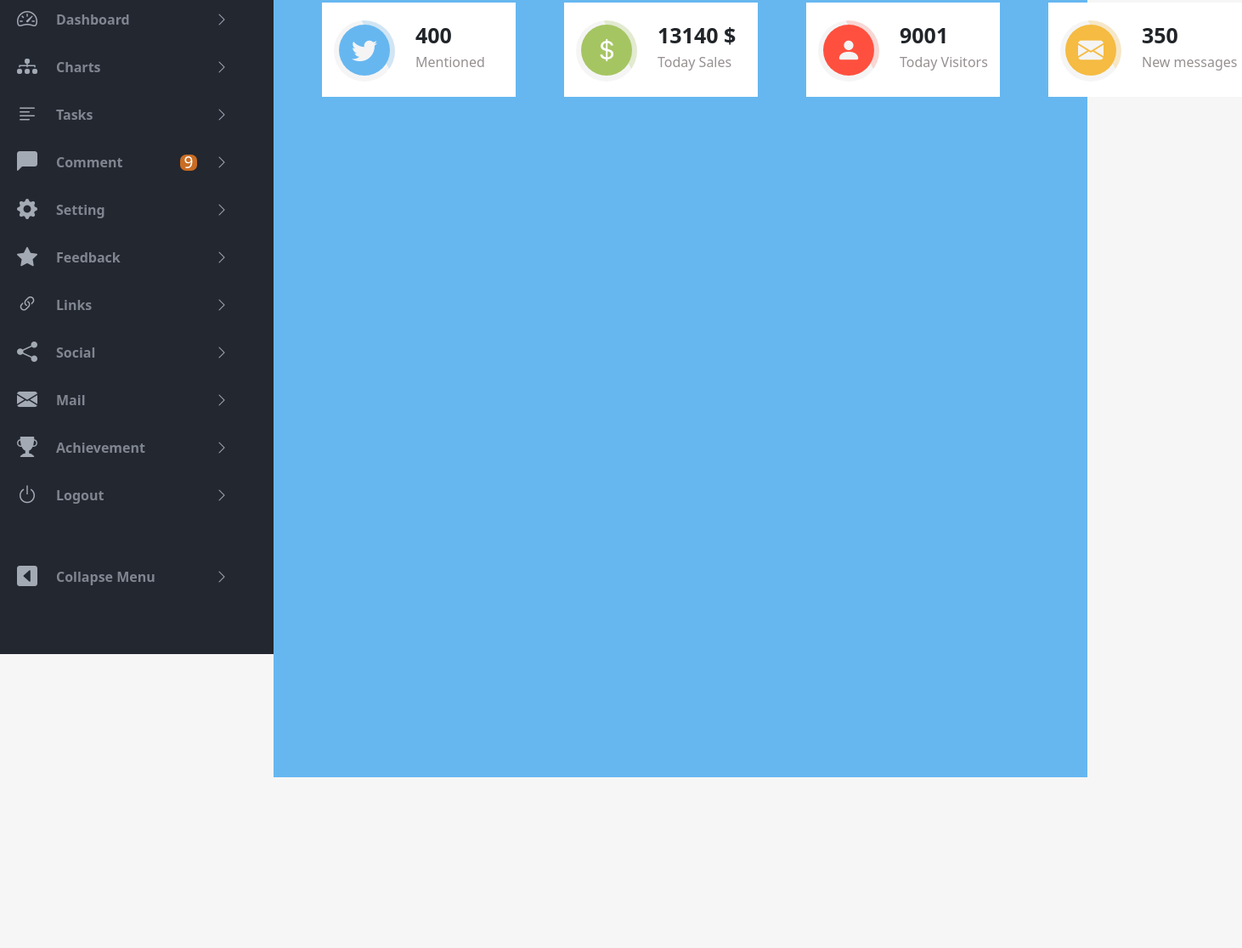
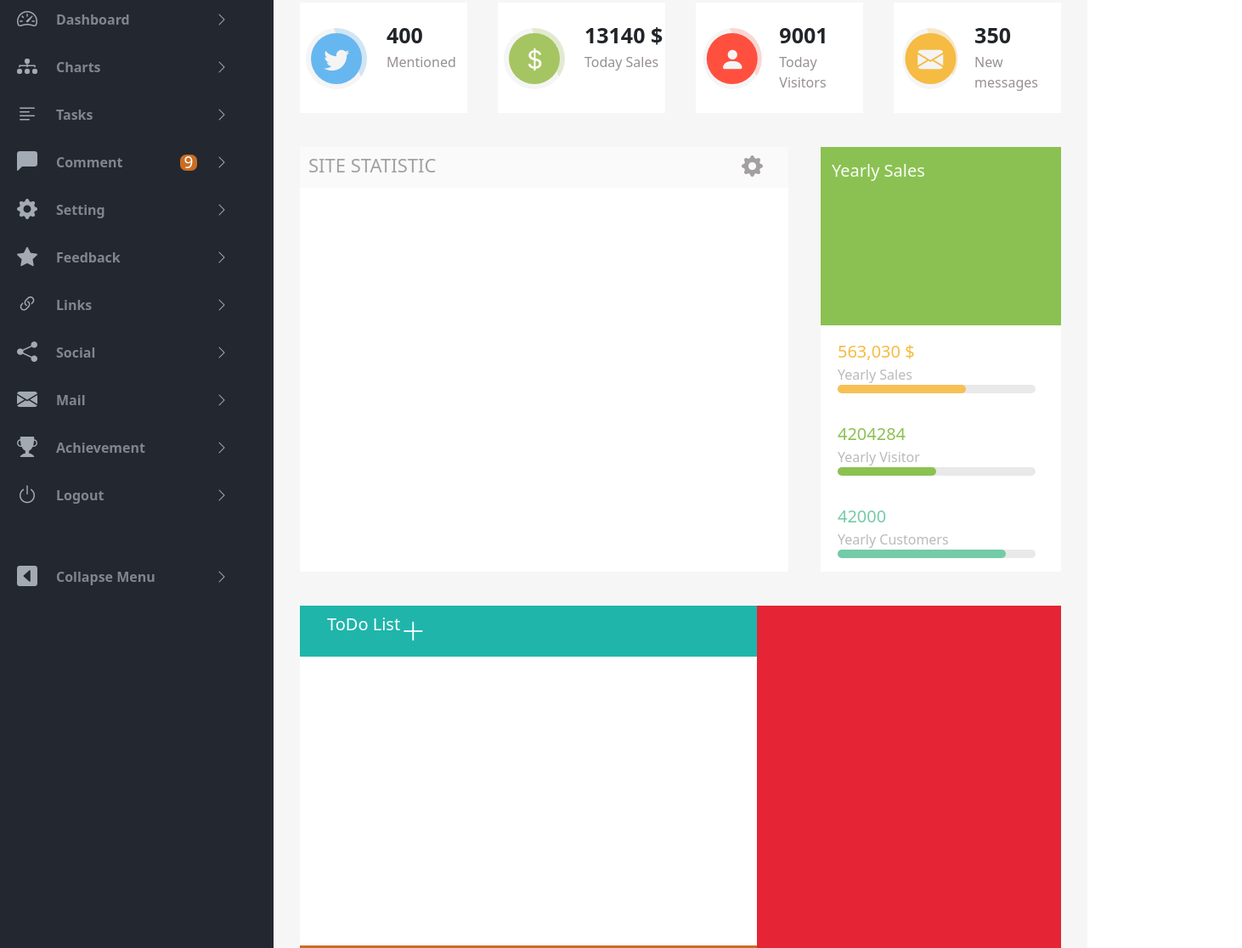
Before and after one commit to DmytroPempus/pm_21_23, a website: page index.html in a window 1280 px wide. Shown: the part 85-1201 px from the top of the page at 85% size, 1462 px wide, since content can reach past the window. Before the commit the page ends 1000 px from the top, so only its background shows below. Drawn offline with nearby package versions, Linux system fonts and the light colour scheme; files that its build step writes are made by us from their sources.

Commit message:
Add files via upload

```diff
--- a/index.html
+++ b/index.html
@@ -77,9 +77,9 @@
             <i class="bi bi-chevron-right"></i>
         </div>
         <div class="menu-item">
-            <i class="bi bi-gear-fill"></i>
+            <i class="bi bi-gear-fill" id="setting-menu"></i>
             <a class="menu-name" href="#">Setting</a>
-            <i class="bi bi-chevron-right"></i>
+            <i class="bi bi-chevron-right" ></i>
         </div>
         <div class="menu-item">
             <i class="bi bi-star-fill"></i>
@@ -118,12 +118,15 @@
         </div>
     </div>
 
+
+
 <main>
     <div class="main-container ">
         <div class="top-boxes">
             <div class="twitter-box">
-                <span class="circle-twitter"></span>
-                <span class="twitter-bird"><i class="bi bi-twitter"></i></span>
+                <div class="circle-twitter">
+                    <span class="twitter-top-box"><i class="bi bi-twitter"></i></span>
+                </div>
                 <div class="twitter-text">
                     <p class="twitter-number">400</p>
                     <p class="twitter-description">Mentioned</p>
@@ -131,8 +134,9 @@
             </div>
 
             <div class="sales-box">
-                <span class="circle-sales"></span>
-                <span class="dollar-top-box"><i class="bi bi-currency-dollar"></i></span>
+                <div class="circle-sales">
+                    <span class="dollar-top-box"><i class="bi bi-currency-dollar"></i></span>
+                </div>
                 <div class="sales-text">
                     <p class="sales-number">13140 $</p>
                     <p class="sales-description">Today Sales</p>
@@ -140,8 +144,9 @@
             </div>
 
             <div class="visitors-box">
-                <span class="circle-visitors"></span>
-                <span class="person-top-box"><i class="bi bi-person-fill"></i></span>
+                <div class="circle-visitors">
+                    <span class="person-top-box"><i class="bi bi-person-fill"></i></span>
+                </div>
                 <div class="visitors-text">
                     <p class="visitors-number">9001</p>
                     <p class="visitors-description">Today Visitors</p>
@@ -149,11 +154,70 @@
             </div>
 
             <div class="message-box">
-                <span class="circle-message"></span>
-                <span class="message-top-box"><i class="bi bi-envelope-fill" id="env-top-box"></i></span>
+                <div class="circle-message">
+                    <span class="message-top-box"><i class="bi bi-envelope-fill" id="env-top-box"></i></span>
+                </div>
                 <div class="message-text">
                     <p class="message-number">350</p>
                     <p class="message-description">New messages</p>
+                </div>
+            </div>
+        </div>
+
+
+        <div class="middle-top-boxes">
+            <div class="site-statistic">
+                <div class="site-statistic-header">
+                    <p>SITE STATISTIC</p>
+                    <div class="setting-site-statistic">
+                        <i class="bi bi-gear-fill" id="setting-site-statistic"></i>
+                    </div>
+
+                </div>
+
+                <div class="site-statistic-graph">
+
+                </div>
+            </div>
+
+            <div class="yearly-statistic">
+                <div class="sales-graph">
+                    <p>Yearly Sales</p>
+                </div>
+                <div class="yearly-numbers">
+                    <div class="yearly-sales">
+                        <p class="yearly-sales-number">563,030 $</p>
+                        <p class="yearly-text">Yearly Sales</p>
+                        <div class="statistic-line">
+                            <div class="sales-progress"></div>
+                        </div>
+                    </div>
+                    <div class="yearly-visitor">
+                        <p class="yearly-visitor-number">4204284</p>
+                        <p class="yearly-text">Yearly Visitor</p>
+                        <div class="statistic-line">
+                            <div class="visitors-progress"></div>
+                        </div>
+                    </div>
+                    <div class="yearly-customers">
+                        <p class="yearly-customers-number">42000</p>
+                        <p class="yearly-text">Yearly Customers</p>
+                        <div class="statistic-line">
+                            <div class="customers-progress"></div>
+                        </div>
+                    </div>
+                </div>
+            </div>
+        </div>
+
+
+        <div class="middle-bottom-boxes">
+            <div class="left-boxes">
+                <div class="todo-list">
+                    <div class="todo-list-header">
+                        <p>ToDo List</p>
+                      <div class="plus"><i class="bi bi-plus-lg"></i></div>
+                    </div>
                 </div>
             </div>
         </div>
--- a/style.scss
+++ b/style.scss
@@ -5,11 +5,12 @@
 }
 
 body{
-  background: #f6f6f6;
   display: -webkit-box;
   display: -ms-flexbox;
   display: flex;
   flex-direction: column;
+  position: relative;
+  height: 1500px;
 }
 
 .header {
@@ -75,7 +76,7 @@ body{
 
 .top-menu-bell
 {
-padding-left: 1.8%;
+  padding-left: 1.8%;
   position: relative;
 }
 .bi-bell-fill
@@ -149,7 +150,7 @@ padding-left: 1.8%;
 .menu
 {
   width: 322px;
-  height: 100%;
+  height: 1500px;
   background-color:#232730;
   margin-top: 55px;
   position: absolute;
@@ -205,7 +206,7 @@ padding-left: 1.8%;
   color:white;
   width: 100px;
 }
-i.bi-speedometer2,.bi-diagram-3-fill,.bi-text-left,.bi-chat-left-fill,.bi-gear-fill,.bi-star-fill,.bi-link-45deg,.bi-share-fill,#env-left-menu,.bi-trophy-fill,.bi-power,.bi-caret-left-square-fill
+i.bi-speedometer2,.bi-diagram-3-fill,.bi-text-left,.bi-chat-left-fill,#setting-menu,.bi-star-fill,.bi-link-45deg,.bi-share-fill,#env-left-menu,.bi-trophy-fill,.bi-power,.bi-caret-left-square-fill
 {
   color:#a3aab4;
   font-size: 24px;
@@ -230,17 +231,32 @@ i.bi-speedometer2,.bi-diagram-3-fill,.bi-text-left,.bi-chat-left-fill,.bi-gear-f
 }
 
 
+
+
+
+
+
+
+.main-container{
+  padding:88px 31px;
+  background: #f6f6f6;
+  width: calc(100% - 322px);
+  height: 2000px;
+  margin-left:322px;
+
+}
+
 .twitter-box,.sales-box,.visitors-box,.message-box
 {
   position: relative;
   display: flex;
-  width: 285px;
-  height: 111px;
+  width: 22%;
+  height: 130px;
   background-color:white;
-  margin-left: 5%;
 }
 
-.twitter-bird,.dollar-top-box,.person-top-box,.message-top-box
+
+.twitter-top-box,.dollar-top-box,.person-top-box,.message-top-box
 {
   position: relative;
   color:#f4f4f5;
@@ -250,11 +266,11 @@ i.bi-speedometer2,.bi-diagram-3-fill,.bi-text-left,.bi-chat-left-fill,.bi-gear-f
   display: flex;
   justify-content: center;
   align-items: center;
-  margin-left: 20px;
   margin-top: 26px;
   font-size: 30px;
+  bottom:13px;
 }
-.twitter-bird
+.twitter-top-box
 {
   background: #66b7f0;
 }
@@ -266,7 +282,7 @@ i.bi-speedometer2,.bi-diagram-3-fill,.bi-text-left,.bi-chat-left-fill,.bi-gear-f
 
 .person-top-box
 {
-background: #ff503f;
+  background: #ff503f;
 }
 
 .message-top-box
@@ -276,9 +292,12 @@ background: #ff503f;
 
 .circle-twitter,.circle-sales,.circle-visitors,.circle-message
 {
-  position: absolute;
+  position: relative;
+  display: flex;
+  justify-content: center;
+  align-items: center;
+  height: 72px;
   width: 72px;
-  height: 72px;
   border-radius: 50%;
   left: 22%;
   top: 51%;
@@ -318,8 +337,8 @@ background: #ff503f;
 }
 
 .twitter-description,.sales-description,.visitors-description,.message-description{
- margin: 0;
- color: #979090
+  margin: 0;
+  color: #979090
 }
 
 .bi-currency-dollar
@@ -328,16 +347,200 @@ background: #ff503f;
 }
 
 .top-boxes {
+  position: relative;
   display: flex;
-  position: absolute;
   align-items: center;
-  top:88px;
-  left:322px;
+  justify-content: space-between;
 }
 
-.main-container{
-  background: #66b7f0;
-  width: calc(100% - 322px);
-  height: 1000px;
-  margin-left:322px;
+
+
+
+
+.middle-top-boxes
+{
+  display: flex;
+  margin-top: 40px;
+  width: 100%;
+  height: 500px;
+
+  .site-statistic
+  {
+    width: 65%;
+    height: 100%;
+    background: white;
+
+
+    .site-statistic-header
+    {
+      width:100%;
+      height: 48px;
+      background: #fafafa;
+      color: #a2a0a0;
+      font-size: 22px;
+      padding-left: 10px;
+      padding-top: 5px;
+
+
+      #setting-site-statistic
+      {
+        font-size: 25px;
+      }
+      .setting-site-statistic
+      {
+        display: flex;
+        position: relative;
+        justify-content: right;
+        padding-right:30px ;
+        bottom: 50px;
+      }
+
+    }
+
+    .site-statistic-graph
+    {
+      width:100%;
+      height:402px;
+      background: #ffffff;
+    }
+  }
+
+  .yearly-statistic
+  {
+    position: relative;
+    margin-left: 38px;
+    background: #ffffff;
+    display: flex;
+    flex-direction: column;
+    width: 32%;
+    height: 100%;
+
+    .sales-graph
+    {
+      background: #8bc152;
+      color: #fafcf7;
+      font-size: 20px;
+      width: 100%;
+      height: 42%;
+      padding:13px;
+    }
+    .yearly-numbers
+    {
+      width: 100%;
+      height: 58%;
+      padding-left:20px ;
+      padding-right:30px ;
+      display: flex;
+      flex-direction: column;
+      justify-content: space-around;
+
+
+      .yearly-text
+      {
+        margin: 0;
+        color:#bbbaba;
+      }
+      .statistic-line {
+        background: #eae9e9;
+        border-radius: 20px;
+      }
+
+
+      .yearly-sales
+      {
+        .yearly-sales-number
+        {
+          margin: 0;
+          color:#f6bb42;
+          font-size:20px ;
+        }
+        .sales-progress
+        {
+          height: 10px;
+          width: 65%;
+          background: #f7c055;
+          border-radius: 20px;
+        }
+      }
+      .yearly-visitor
+      {
+        .yearly-visitor-number
+        {
+          margin: 0;
+          color:#8cc152;
+          font-size:20px ;
+        }
+        .visitors-progress
+        {
+          height: 10px;
+          width: 50%;
+          background: #8cc152;
+          border-radius: 20px;
+
+        }
+      }
+      .yearly-customers
+      {
+        .yearly-customers-number
+        {
+          margin: 0;
+          color:#73cba7;
+          font-size:20px ;
+        }
+        .customers-progress
+        {
+          height: 10px;
+          width: 85%;
+          background: #73cba7;
+          border-radius: 20px;
+        }
+      }
+    }
+  }
 }
+
+.middle-bottom-boxes
+{
+  display: flex;
+  margin-top: 40px;
+  width: 100%;
+  height: 700px;
+  background: #e52435;
+
+  .left-boxes
+  {
+    width: 60%;
+    height: 100%;
+    background: #c96d23;
+
+    .todo-list
+    {
+      width: 100%;
+      height: 400px;
+      background: #ffffff;
+      font-size: 20px;
+
+      .todo-list-header
+      {
+
+        display: flex;
+        width: 100%;
+        height: 60px;
+        padding-left: 32px;
+        background: #1fb5ab;
+        color:white;
+        align-items: center;
+
+        .plus{
+          font-size: 30px;
+          font-weight: bold;
+          display: flex;
+          justify-content: flex-end;
+          float: right;
+        }
+
+
+      }
+    }
+  }
+}
```
